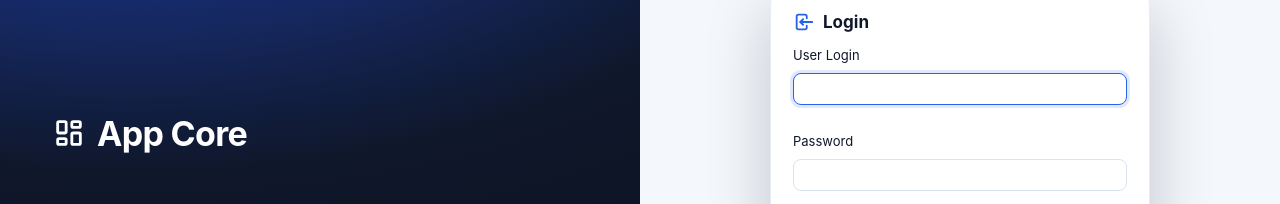
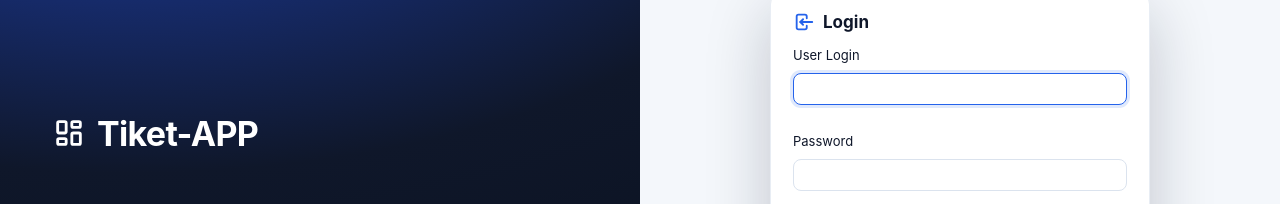
Before and after one commit to KenUcyRay/PCoffie, a Next.js app: page /app-core/ in a window 1280 px wide. Shown: the part 267-471 px from the top of the page. Built offline with nearby package versions, Linux system fonts and the light colour scheme.

Commit message:
update: rename app to Tiket-APP

```diff
--- a/app/layout.tsx
+++ b/app/layout.tsx
@@ -1,6 +1,6 @@
 import type { Viewport } from 'next';
 
-export const metadata = { title: 'App Core', description: 'Core universal — login + usergroup + usersetting' };
+export const metadata = { title: 'Tiket-APP', description: 'Core universal — login + usergroup + usersetting' };
 export const viewport: Viewport = { width: 'device-width', initialScale: 1, maximumScale: 1 };
 
 import Providers from './providers';
--- a/components/LoginPage.tsx
+++ b/components/LoginPage.tsx
@@ -35,7 +35,7 @@ export default function LoginPage() {
   return (
     <div className="login-page">
       <div className="login-brand">
-        <h1><Icon name="layout" size={34} /> App Core</h1>
+        <h1><Icon name="layout" size={34} /> Tiket-APP</h1>
       </div>
       <div className="login-form-wrap">
         <form onSubmit={submit} className="login-form">
--- a/components/Shells.tsx
+++ b/components/Shells.tsx
@@ -282,7 +282,7 @@ export function DesktopShell({ title, children }: { title: string; children: Rea
         {startOpen && (
           <div className="desktop-start" onClick={(e) => e.stopPropagation()}>
             <div className="desktop-start-head">
-              <b>App Core</b>
+              <b>Tiket-APP</b>
               <span className="start-user">{profile?.USERNAME || profile?.USERLOGIN}</span>
             </div>
             <div className="desktop-start-menu">
--- a/components/Sidebar.tsx
+++ b/components/Sidebar.tsx
@@ -77,7 +77,7 @@ type Props = {
   appName?: string;
 };
 
-const Sidebar = forwardRef<SidebarApi, Props>(function Sidebar({ appName = 'App Core' }, ref) {
+const Sidebar = forwardRef<SidebarApi, Props>(function Sidebar({ appName = 'Tiket-APP' }, ref) {
   const { profile, menus, logout, checkMenuAccess } = useAuth();
   const { navigate } = useRoute();
   const pathname = useCurrentPath();
```
Also changed, not shown: 1 other file (tests, documents, lock files or other folders).
